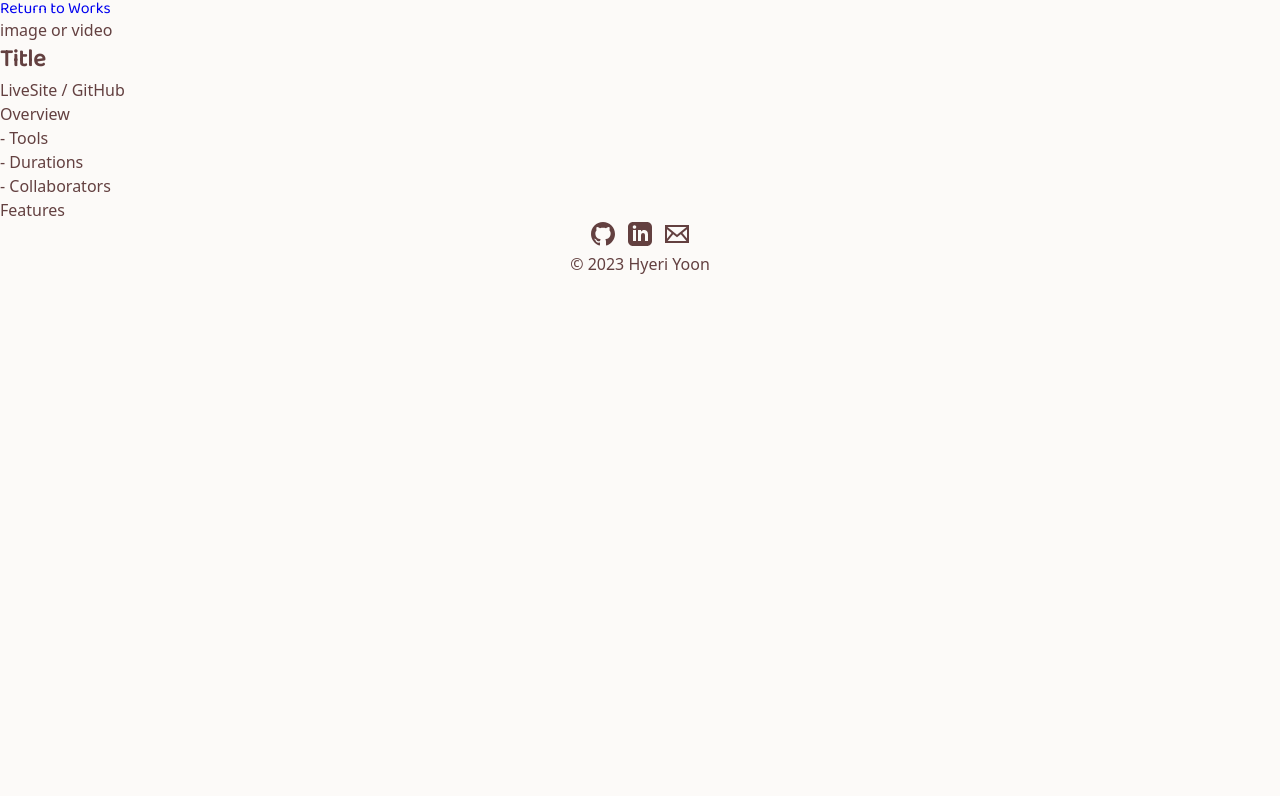
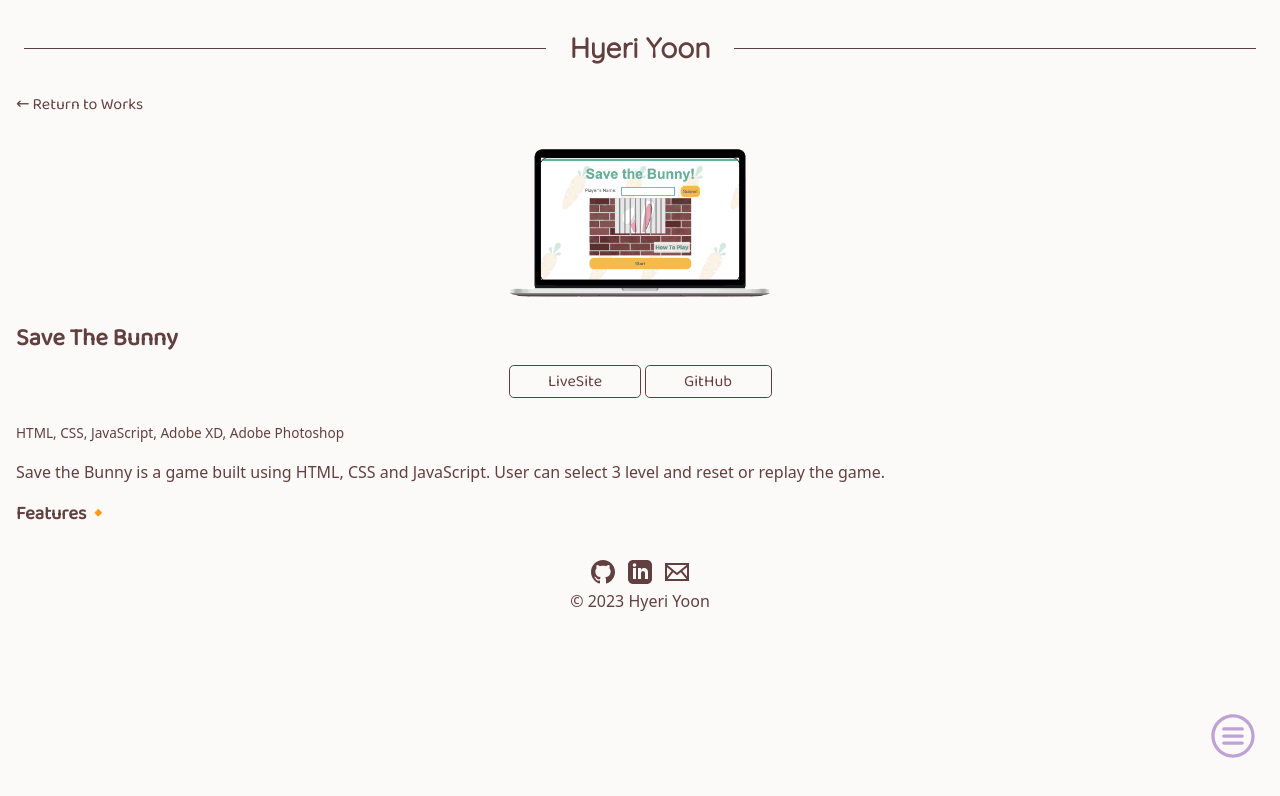
Before and after one commit to hyeriyoon/portfolio-vanilla, a plain HTML site: page saveTheBunny.html in a window 1280 px wide. Drawn offline with Linux system fonts and the light colour scheme.

Commit message:
added contents to single-work page (save the bunny)

```diff
--- a/saveTheBunny.html
+++ b/saveTheBunny.html
@@ -20,20 +20,50 @@
 </head>
 <body>
   <header>
-
+    <a id="logo" href="https://haileeyoon.com">Hyeri Yoon</a>
+      <ul id="navigation" class="hide">
+        <li class="nav-list">
+          <a href="/index.html">
+            <svg xmlns="http://www.w3.org/2000/svg" width="24" height="24" viewBox="0 0 24 24"><path d="M12 6.453l9 8.375v9.172h-6v-6h-6v6h-6v-9.172l9-8.375zm12 5.695l-12-11.148-12 11.133 1.361 1.465 10.639-9.868 10.639 9.883 1.361-1.465z"/></svg>
+            <p class="nav-title">Home</p>
+          </a>
+        </li>
+        <li class="nav-list">
+          <a href="/about.html">
+            <svg xmlns="http://www.w3.org/2000/svg" width="24" height="24" viewBox="0 0 24 24"><path d="M12 2c2.757 0 5 2.243 5 5.001 0 2.756-2.243 5-5 5s-5-2.244-5-5c0-2.758 2.243-5.001 5-5.001zm0-2c-3.866 0-7 3.134-7 7.001 0 3.865 3.134 7 7 7s7-3.135 7-7c0-3.867-3.134-7.001-7-7.001zm6.369 13.353c-.497.498-1.057.931-1.658 1.302 2.872 1.874 4.378 5.083 4.972 7.346h-19.387c.572-2.29 2.058-5.503 4.973-7.358-.603-.374-1.162-.811-1.658-1.312-4.258 3.072-5.611 8.506-5.611 10.669h24c0-2.142-1.44-7.557-5.631-10.647z"/></svg>
+            <p class="nav-title">About</p>
+          </a>
+        </li>
+        <li class="nav-list">
+          <a href="/works.html">
+            <svg xmlns="http://www.w3.org/2000/svg" width="24" height="24" viewBox="0 0 24 24"><path d="M24 10.935v2.131l-8 3.947v-2.23l5.64-2.783-5.64-2.79v-2.223l8 3.948zm-16 3.848l-5.64-2.783 5.64-2.79v-2.223l-8 3.948v2.131l8 3.947v-2.23zm7.047-10.783h-2.078l-4.011 16h2.073l4.016-16z"/></svg>
+            <p class="nav-title">Work</p>
+          </a>
+        </li>
+      </ul>
+      <button id="hamburger">
+        <svg clip-rule="evenodd" fill-rule="evenodd" stroke-linejoin="round" stroke-miterlimit="2" viewBox="0 0 24 24" xmlns="http://www.w3.org/2000/svg"><path d="m12.002 2.005c5.518 0 9.998 4.48 9.998 9.997 0 5.518-4.48 9.998-9.998 9.998-5.517 0-9.997-4.48-9.997-9.998 0-5.517 4.48-9.997 9.997-9.997zm0 1.5c-4.69 0-8.497 3.807-8.497 8.497s3.807 8.498 8.497 8.498 8.498-3.808 8.498-8.498-3.808-8.497-8.498-8.497zm4.998 11.745c0-.414-.336-.75-.75-.75h-8.5c-.414 0-.75.336-.75.75s.336.75.75.75h8.5c.414 0 .75-.336.75-.75zm0-3.248c0-.414-.336-.75-.75-.75h-8.5c-.414 0-.75.336-.75.75s.336.75.75.75h8.5c.414 0 .75-.336.75-.75zm0-3.252c0-.414-.336-.75-.75-.75h-8.5c-.414 0-.75.336-.75.75s.336.75.75.75h8.5c.414 0 .75-.336.75-.75z" fill-rule="nonzero"/></svg>
+      </button>
   </header>
 
-  <main>
-    <a href="./works.html">Return to Works</a>
-    <p>image or video</p>
-    <h2>Title</h2>
-    <p>LiveSite / GitHub</p>
-    <p>Overview</p>
-    <p> - Tools</p>
-    <p> - Durations</p>
-    <p> - Collaborators</p>
-    <p>Features</p>
+  <main id="work-wrapper">
+    <div id="work">
+      <a id="return" href="./works.html">Return to Works</a>
+      <img src="./image/desktop-savethebunny.png" alt="">
 
+      <h2>Save The Bunny</h2>
+      <section id="links">
+        <a href="https://haileeyoon.com/savethebunny">LiveSite</a>
+        <a href="https://github.com/hyeriyoon/savethebunny">GitHub</a>
+      </section>
+
+
+      <p id="tools">HTML, CSS, JavaScript, Adobe XD, Adobe Photoshop</p>
+      <p id="description">Save the Bunny is a game built using HTML, CSS and JavaScript. User can select 3 level and reset or replay the game.</p>
+      <!-- <p> - Collaborators</p> -->
+
+      <h3>Features🔸</h3>
+    </div>
   </main>
 
   <footer>
--- a/styles/sytle.css
+++ b/styles/sytle.css
@@ -217,6 +217,72 @@ button{
   font-size: .9rem;
 }
 
+/* PAGE-SINGLE-WORK */
+#work-wrapper{
+  margin: 0 auto;
+}
+#work{
+  margin: 2rem 1rem;
+}
+#work img{
+  width: 260px;
+  display: block;
+  margin: 1rem auto;
+}
+#work h2,
+#work p{
+  margin-bottom: 1rem;
+}
+#links{
+  min-width: 263px;
+  width: fit-content;
+  margin: 0 auto 2rem;
+}
+#links a{
+  border-radius: .3rem;
+  padding: .2rem 2.4rem;
+
+  border: 1px var(--text) solid;
+  color: var(--text);
+
+  /* background-color: var(--lavendar);
+  border: var(--lavendar) 1px solid;
+  color: ivory; */
+}
+#links a:hover{
+  background-color: var(--lavendar);
+  border: var(--lavendar) 1px solid;
+  color: ivory;
+  /* background-color: transparent;
+  border: 1px var(--text) solid;
+  color: var(--text); */
+}
+#return{
+  color: var(--text);
+  display: inline-block;
+}
+#return::before{
+  content: '← ';
+}
+#return::after {
+  content: '';
+  display: block;
+  width: 0;
+  height: 1px;
+  background: var(--hover);
+  transition: width .3s;
+}
+#return:hover{
+  color: var(--hover);
+  font-weight: 1000;
+}
+#return:hover::after {
+  width: 100%;
+}
+#tools{
+  font-size: .85rem;
+}
+
 
 
 /* FOOTER */
```
Also changed, not shown: single-example.html (added, +24 -0 lines).
